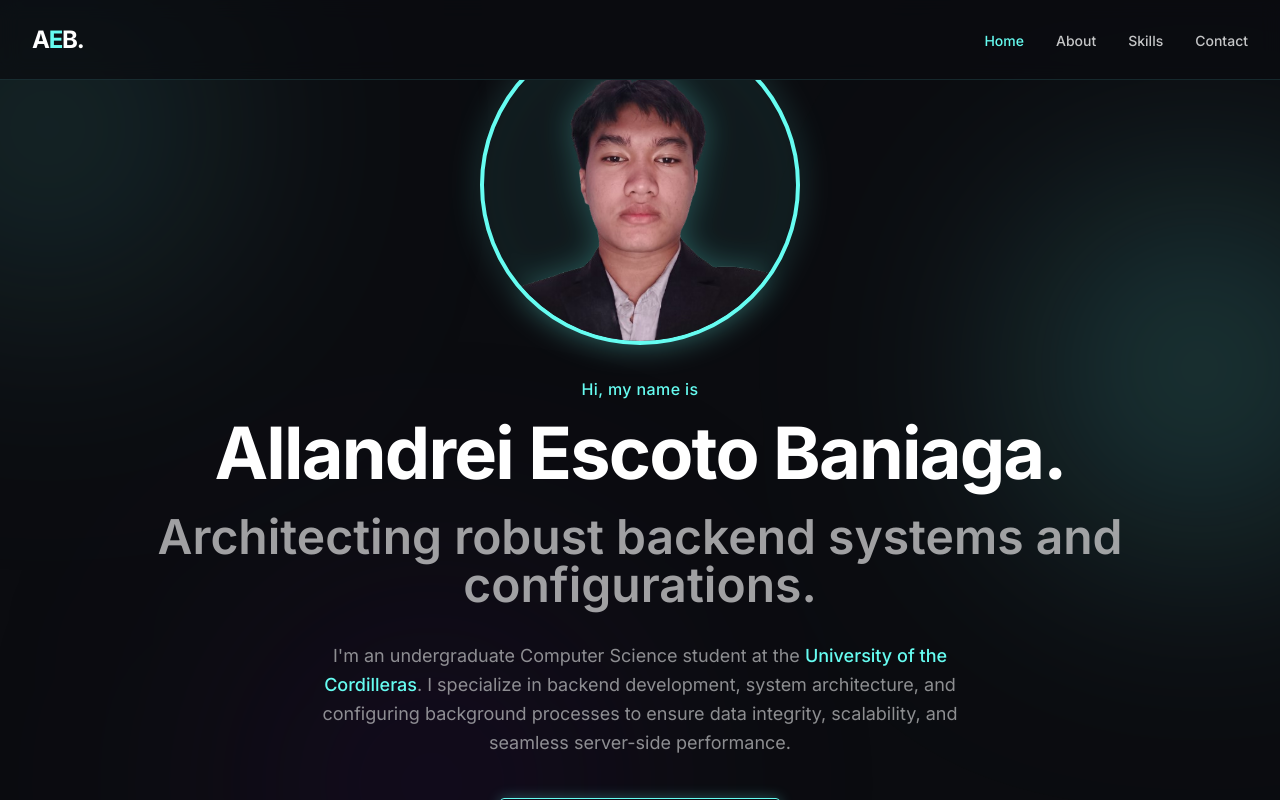
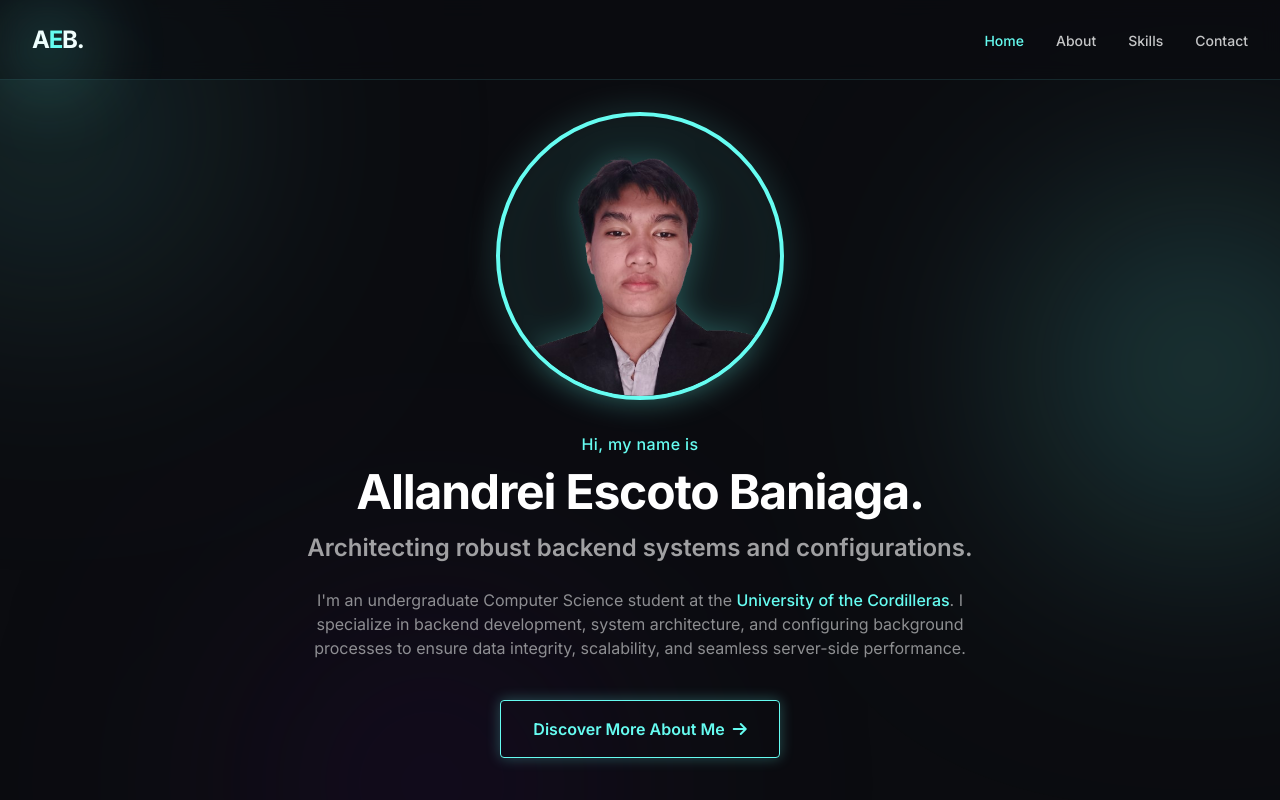
Before and after one commit to TwicherA/portfolio, a plain HTML site: page index.html in a window 1280 px wide. Drawn offline with nearby package versions, Linux system fonts and the light colour scheme.

Commit message:
Adjusted Dimensions and added mouse glow for better visibility.

```diff
--- a/index.html
+++ b/index.html
@@ -101,6 +101,9 @@
 <!-- h-screen and overflow-hidden prevent the entire page from scrolling -->
 <body class="antialiased selection:bg-accent selection:text-dark h-screen w-screen overflow-hidden flex flex-col relative">
 
+    <!-- Custom Cursor Glow -->
+    <div id="cursor-glow" class="fixed top-0 left-0 pointer-events-none z-[9999] w-24 h-24 rounded-full bg-[#66fcf1] blur-2xl opacity-20 hidden md:block transition-opacity duration-300"></div>
+
     <!-- Background Decorative Blobs -->
     <div class="fixed top-0 left-0 w-full h-full overflow-hidden -z-10 pointer-events-none">
         <div class="absolute top-[-10%] left-[-10%] w-96 h-96 bg-accentMuted rounded-full mix-blend-multiply filter blur-[128px] opacity-20 animate-blob"></div>
@@ -109,7 +112,7 @@
     </div>
 
     <!-- Fixed Navigation -->
-    <header class="w-full z-50 glass flex-shrink-0 h-20">
+    <header class="fixed top-0 left-0 w-full z-50 glass h-20">
         <div class="max-w-7xl mx-auto px-6 lg:px-8 h-full">
             <div class="flex items-center justify-between h-full">
                 <div class="flex-shrink-0">
@@ -137,31 +140,31 @@
     </header>
 
     <!-- Main Content Area (Holds all the overlapping views) -->
-    <main class="flex-grow relative w-full overflow-hidden">
+    <main class="flex-grow relative w-full h-full overflow-hidden">
 
         <!-- VIEW 1: Home Section -->
-        <section id="home" class="page-section absolute inset-0 w-full h-full overflow-y-auto flex items-center justify-center opacity-0 invisible z-0">
-            <div class="max-w-7xl mx-auto px-6 lg:px-8 flex flex-col items-center text-center py-12 mt-12 md:mt-0 w-full">
+        <section id="home" class="page-section absolute inset-0 w-full h-full overflow-y-auto opacity-0 invisible z-0">
+            <div class="min-h-full flex flex-col items-center justify-center pt-28 pb-12 px-6 lg:px-8 mx-auto max-w-7xl text-center w-full">
 
                 <!-- Profile Picture -->
                 <div class="relative mb-8 opacity-0 animate-fade-in-up group bg-transparent mx-auto flex justify-center">
                     <!-- Image Wrapper -->
-                    <div class="w-56 h-56 md:w-80 md:h-80 mx-auto rounded-full border-4 border-accent flex items-center justify-center overflow-hidden transition-all duration-500 drop-shadow-[0_0_15px_rgba(102,252,241,0.4)] group-hover:drop-shadow-[0_0_35px_rgba(102,252,241,0.9)] bg-dark/20">
+                    <div class="w-56 h-56 md:w-72 md:h-72 mx-auto rounded-full border-4 border-accent flex items-center justify-center overflow-hidden transition-all duration-500 drop-shadow-[0_0_15px_rgba(102,252,241,0.4)] group-hover:drop-shadow-[0_0_35px_rgba(102,252,241,0.9)] bg-dark/20">
                         <img src="Photo.png" alt="Profile Picture"
                              class="w-full h-full object-cover object-center scale-95 translate-y-2 transition-transform duration-500 group-hover:scale-110 group-hover:translate-y-0">
                     </div>
                 </div>
 
-                <p class="text-accent font-medium tracking-wide mb-4 opacity-0 animate-fade-in-up">
+                <p class="text-accent font-medium tracking-wide mb-3 opacity-0 animate-fade-in-up">
                     Hi, my name is
                 </p>
-                <h1 class="text-5xl md:text-7xl font-bold text-white mb-6 tracking-tight opacity-0 animate-fade-in-up delay-100">
+                <h1 class="text-3xl md:text-5xl font-bold text-white mb-4 tracking-tight opacity-0 animate-fade-in-up delay-100">
                     Allandrei Escoto Baniaga.
                 </h1>
-                <h2 class="text-3xl md:text-5xl font-semibold text-light/80 mb-8 opacity-0 animate-fade-in-up delay-200">
+                <h2 class="text-lg md:text-2xl font-semibold text-light/80 mb-6 opacity-0 animate-fade-in-up delay-200">
                     Architecting robust backend systems and configurations.
                 </h2>
-                <p class="max-w-2xl text-lg text-light/70 mb-10 leading-relaxed opacity-0 animate-fade-in-up delay-300">
+                <p class="max-w-2xl text-sm md:text-base text-light/70 mb-10 leading-relaxed opacity-0 animate-fade-in-up delay-300">
                     I'm an undergraduate Computer Science student at the <span class="text-accent font-medium">University of the Cordilleras</span>.
                     I specialize in backend development, system architecture, and configuring background processes to ensure data integrity, scalability, and seamless server-side performance.
                 </p>
@@ -175,7 +178,7 @@
 
         <!-- VIEW 2: About Section -->
         <section id="about" class="page-section absolute inset-0 w-full h-full overflow-y-auto opacity-0 invisible z-0">
-            <div class="min-h-full flex flex-col justify-center py-12">
+            <div class="min-h-full flex flex-col justify-center pt-28 pb-12">
                 <div class="max-w-7xl mx-auto px-6 lg:px-8 w-full">
                     <div class="mb-10 flex flex-col items-center text-center">
                         <h2 class="text-3xl md:text-4xl font-bold text-white relative inline-block mb-4">
@@ -254,7 +257,7 @@
 
         <!-- VIEW 3: Skills Section -->
         <section id="skills" class="page-section absolute inset-0 w-full h-full overflow-y-auto opacity-0 invisible z-0 bg-darker/30">
-            <div class="min-h-full flex flex-col justify-center py-12">
+            <div class="min-h-full flex flex-col justify-center pt-28 pb-12">
                 <div class="max-w-7xl mx-auto px-6 lg:px-8 w-full">
                     <div class="mb-12 md:text-center">
                         <h2 class="text-3xl md:text-4xl font-bold text-white relative inline-block mb-4">
@@ -311,7 +314,7 @@
         <!-- VIEW 4: Contact & Footer Section -->
         <section id="contact" class="page-section absolute inset-0 w-full h-full overflow-y-auto opacity-0 invisible z-0 bg-darker/50 flex flex-col">
 
-            <div class="flex-grow flex items-center justify-center py-12">
+            <div class="flex-grow flex flex-col justify-center pt-28 pb-12">
                 <div class="max-w-3xl w-full mx-auto px-6 lg:px-8">
                     <div class="mb-10 text-center flex flex-col items-center">
                         <h2 class="text-3xl md:text-4xl font-bold text-white relative inline-block mb-4">
@@ -427,6 +430,25 @@
 
             // Initial load
             showSection(window.location.hash);
+
+            // Cursor Glow Logic
+            const cursorGlow = document.getElementById('cursor-glow');
+            document.addEventListener('mousemove', (e) => {
+                // The glow div is 96x96px (w-24 h-24). Subtracting 48px perfectly centers it under the cursor tip.
+                requestAnimationFrame(() => {
+                    cursorGlow.style.transform = `translate(${e.clientX - 48}px, ${e.clientY - 48}px)`;
+                });
+            });
+
+            // Hide glow when cursor leaves the window
+            document.addEventListener('mouseleave', () => {
+                cursorGlow.style.opacity = '0';
+            });
+
+            // Show glow when cursor enters the window
+            document.addEventListener('mouseenter', () => {
+                cursorGlow.style.opacity = '0.2';
+            });
         });
     </script>
 </body>
```
